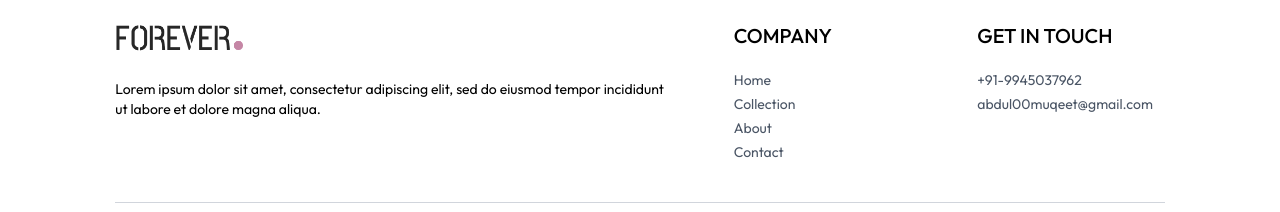
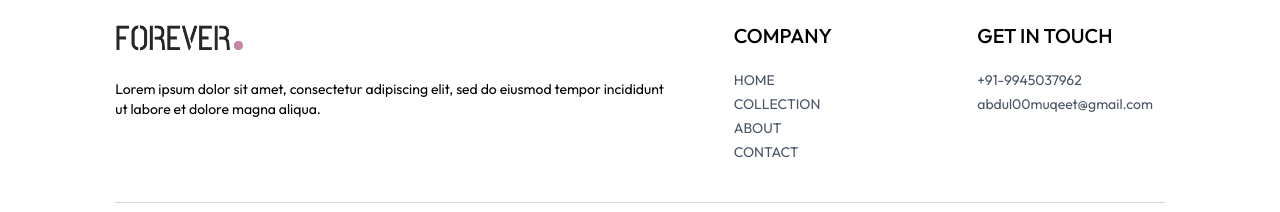
Before and after one commit to muqeet1001/eCommerce, a React (Vite) app in the folder frontend/: page /orders in a window 1280 px wide. Shown: the part 243-455 px from the top of the page. Built offline with nearby package versions, Linux system fonts and the light colour scheme.

Commit message:
Add BestSeller component to display top-selling products and enhance Footer with navigation links

```diff
--- a/frontend/src/components/BestSeller.jsx
+++ b/frontend/src/components/BestSeller.jsx
@@ -10,8 +10,11 @@ function BestSeller() {
 
 
     useEffect(()=>{
+
        const bestProducts = products.filter((item)=>(item.bestseller===true));
+
        setBestSeller(bestProducts.slice(0,5));
+
     },[]);
 
   return (
--- a/frontend/src/components/Footer.jsx
+++ b/frontend/src/components/Footer.jsx
@@ -1,5 +1,6 @@
 import React from 'react'
 import { assets } from '../assets/assets'
+import { NavLink } from 'react-router-dom'
 
 function Footer() {
   return (
@@ -14,10 +15,19 @@ function Footer() {
         <div>
           <p className='text-xl font-medium mb-5'>COMPANY</p>
           <ul className='flex flex-col gap-1 text-gray-600'>
-          <li>Home</li>
-          <li>Collection</li>
-          <li>About</li>
-          <li>Contact</li>
+
+            <NavLink to='/'>
+              <p>HOME</p>
+            </NavLink>
+            <NavLink to='/collection'>
+              <p>COLLECTION</p>
+            </NavLink>
+            <NavLink to='/about'>
+              <p>ABOUT</p>
+            </NavLink>
+            <NavLink to='/contact'>
+              <p>CONTACT</p>
+            </NavLink>
           </ul>
         </div>
         <div>
--- a/frontend/src/components/LatestCollection.jsx
+++ b/frontend/src/components/LatestCollection.jsx
@@ -2,12 +2,17 @@ import React, { useEffect, useState } from 'react'
 import { ShopContext } from '../context/ShopContext.jsx'
 import Title from './Title.jsx'
 import ProductItem from './ProductItem.jsx';
+
+
 function LatestCollection() {
   const { products } = React.useContext(ShopContext);
   const [latestProducts, setLatestProduct] = useState([]);
+
+
   useEffect(() => {
     setLatestProduct(products.slice(0, 10));
   }, []);
+
 
   return (
     <div className='my-10'>
--- a/frontend/src/components/Navbar.jsx
+++ b/frontend/src/components/Navbar.jsx
@@ -47,7 +47,7 @@ function Navbar() {
                 <img onClick={() => setvisible(true)} src={assets.menu_icon} className='w-5 cursor-pointer sm:hidden' alt="" />
             </div>
             {/* sidebar menu for mobile */}
-            <div className={`absolute top-0 right-0 bottom-0 overflow-hidden bg-white transition-all ${visible ? 'w-100' : 'w-0'}`}>
+            <div className={`absolute top-0 right-0 bottom-0 overflow-hidden bg-white transition-all ${visible ? 'w-full' : 'hidden'}`}>
                 <div className='flex flex-col text-gray-600'>
                     <div onClick={() => setvisible(false)} className='flex items-center gap-4 p-3'>
                         <img className='h-4 rotate-180' src={assets.dropdown_icon} alt="" />
--- a/frontend/src/components/SearchBar.jsx
+++ b/frontend/src/components/SearchBar.jsx
@@ -16,6 +16,8 @@ function SearchBar() {
             setvisible(false);
         }
     }, [location.pathname, showSearch])
+
+
     return showSearch && visible ? (
         <div className=" text-center overflow-hidden">
 
--- a/frontend/src/pages/Collection.jsx
+++ b/frontend/src/pages/Collection.jsx
@@ -9,14 +9,16 @@ function Collection() {
 
   const { products,search,showSearch } = useContext(ShopContext);
   const [showFilter, setShowFilter] = React.useState(false);
+  //main thing
   const [filteredProducts, setFilteredProducts] = useState([]);
+
   const [category, setcategory] = useState([]);
   const [subCategory, setsubCategory] = useState([]);
   const [sortType, setSortType] = useState('relavent');
 
 
   const toggleCategory = (e) => {
-    //if the catory is already selected then remove it else add it
+
     if (category.includes(e.target.value)) {
       setcategory(prev => prev.filter(item => item !== e.target.value))
      }
```
Lines whose indentation alone changed are shown as unchanged.
